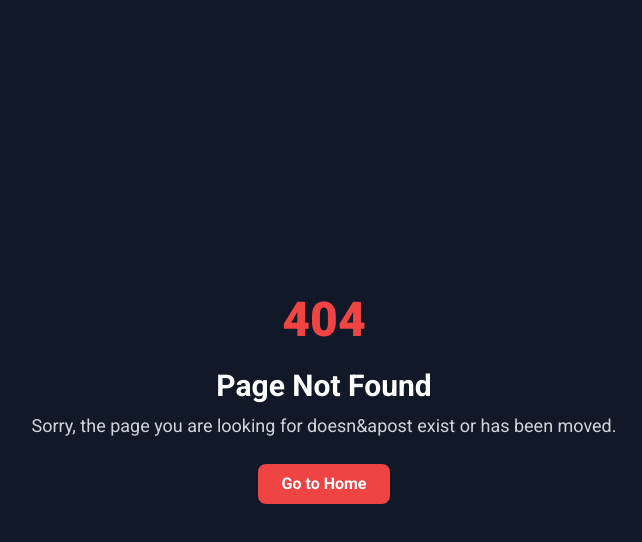
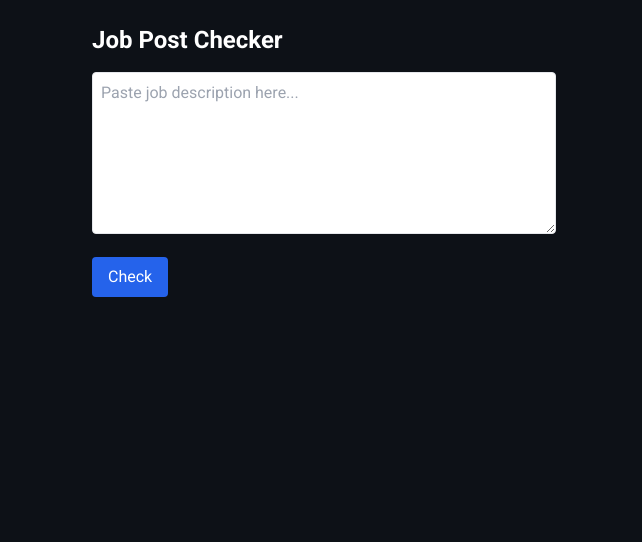
Before and after one commit to PradnyaKulkarni2005/DreamCanvas, a Next.js app: page /JobDetection in a window 1280 px wide. Before the commit this address had no page. Shown: the top 542 px of the page, without its empty margins (316-958 px from the left). Built offline with nearby package versions, Linux system fonts and the light colour scheme; a web font is replaced by a local one; what @supabase/auth-helpers-nextjs, @supabase/auth-helpers-react would draw is missing.

Commit message:
Integrated with the ML model to detect job/internships posting real or fake

```diff
--- /dev/null
+++ b/src/app/JobDetection/page.tsx
@@ -0,0 +1,55 @@
+"use client";
+import { useState } from "react";
+
+export default function JobChecker() {
+  const [description, setDescription] = useState("");
+  const [result, setResult] = useState<null | string>(null);
+  const [loading, setLoading] = useState(false);
+
+  const handleSubmit = async (e: React.FormEvent) => {
+    e.preventDefault();
+    setLoading(true);
+    setResult(null);
+
+    try {
+      const res = await fetch("http://localhost:8000/predict", {
+        method: "POST",
+        headers: { "Content-Type": "application/json" },
+        body: JSON.stringify({ description }),
+      });
+
+      const data = await res.json();
+      setResult(data.prediction === 1 ? "⚠️ Fake Job Posting" : "✅ Real Job Posting");
+    } catch (err) {
+      setResult("❌ Error connecting to API");
+    }
+
+    setLoading(false);
+  };
+
+  return (
+    <div className="p-6 max-w-lg mx-auto">
+      <h1 className="text-2xl font-bold mb-4">Job Post Checker</h1>
+
+      <form onSubmit={handleSubmit} className="space-y-4">
+        <textarea
+          value={description}
+          onChange={(e) => setDescription(e.target.value)}
+          className="w-full border rounded p-2 text-black"
+          rows={6}
+          placeholder="Paste job description here..."
+        />
+
+        <button
+          type="submit"
+          className="bg-blue-600 text-white px-4 py-2 rounded"
+          disabled={loading}
+        >
+          {loading ? "Checking..." : "Check"}
+        </button>
+      </form>
+
+      {result && <p className="mt-4 text-lg font-semibold">{result}</p>}
+    </div>
+  );
+}
```
